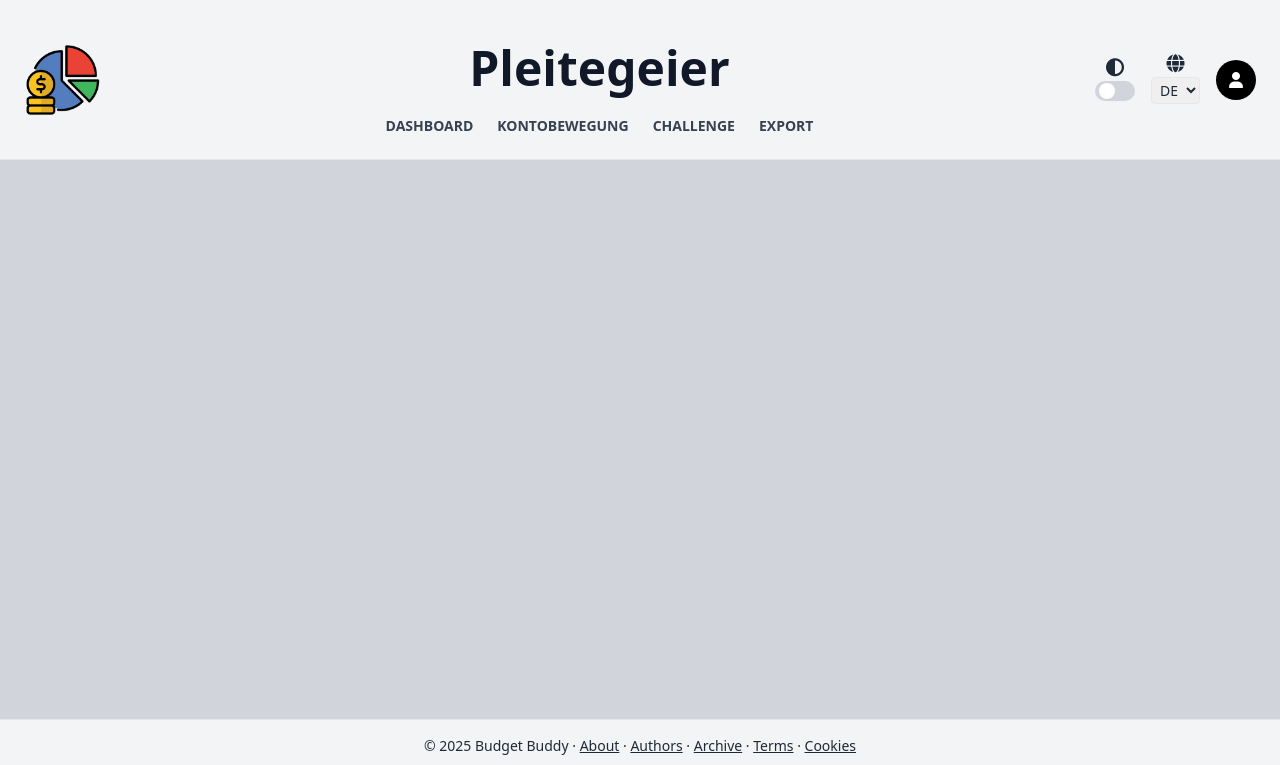
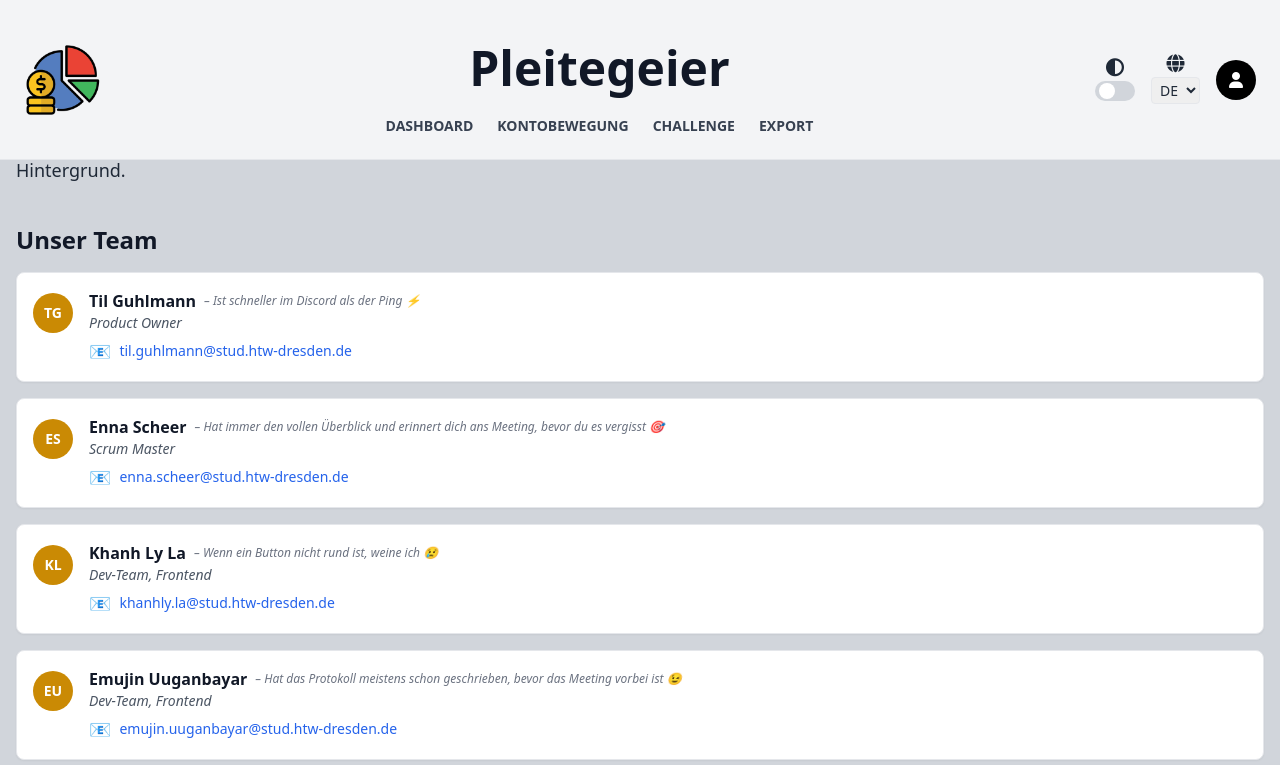
Before and after one commit to mark-schrader/FinanzTracker_, a Nuxt app in the folder src/nuxt-finanztracker_/: page /footerItem/authors in a window 1280 px wide. Shown: the top 765 px of the page. Built offline with nearby package versions, Linux system fonts and the light colour scheme.

Commit message:
add authors, cookies, about, terms

```diff
--- a/src/nuxt-finanztracker_/components/footer.vue
+++ b/src/nuxt-finanztracker_/components/footer.vue
@@ -6,11 +6,11 @@ const year = new Date().getFullYear() // Get the current year
   <footer class="border-t mt-12 py-4 text-center text-sm bg-gray-100">
     <p class="mb-2">
       © {{ year }} Budget Buddy ·
-      <NuxtLink to="/about" class="underline hover:text-yellow-600">About</NuxtLink> ·
-      <NuxtLink to="/authors" class="underline hover:text-yellow-600">Authors</NuxtLink> ·
-      <NuxtLink to="/archive" class="underline hover:text-yellow-600">Archive</NuxtLink> ·
-      <NuxtLink to="/terms" class="underline hover:text-yellow-600">Terms</NuxtLink> ·
-      <NuxtLink to="/cookies" class="underline hover:text-yellow-600">Cookies</NuxtLink>
+      <NuxtLink to="/footerItem/about" class="underline hover:text-yellow-600">About</NuxtLink> ·
+      <NuxtLink to="/footerItem/authors" class="underline hover:text-yellow-600">Authors</NuxtLink> ·
+      <NuxtLink to="/footerItem/archive" class="underline hover:text-yellow-600">Archive</NuxtLink> ·
+      <NuxtLink to="/footerItem/terms" class="underline hover:text-yellow-600">Terms</NuxtLink> ·
+      <NuxtLink to="/footerItem/cookies" class="underline hover:text-yellow-600">Cookies</NuxtLink>
     </p>
 
     <p>
--- /dev/null
+++ b/src/nuxt-finanztracker_/pages/footerItem/about.vue
@@ -0,0 +1,43 @@
+<script setup>
+useHead({
+  title: 'Über uns · Pleitegeier',
+  meta: [
+    { name: 'description', content: 'Erfahre mehr über das Ziel und die Idee hinter Pleitegeier.' }
+  ]
+})
+</script>
+
+<template>
+  <section class="container m-auto px-4 py-12">
+    <h1 class="text-3xl font-bold mb-6 text-yellow-700">Über Pleitegeier</h1>
+
+    <p class="text-lg text-gray-800 mb-6">
+      <strong>Pleitegeier</strong> ist eine Web-App, die von Studierenden für Studierende entwickelt wurde – mit dem Ziel,
+      das Finanzmanagement im Alltag einfacher, transparenter und zugänglicher zu gestalten. Die Anwendung hilft dabei, Einnahmen
+      und Ausgaben im Blick zu behalten, Budgets zu erstellen und langfristig bessere finanzielle Entscheidungen zu treffen.
+    </p>
+
+    <h2 class="text-2xl font-semibold text-gray-900 mt-10 mb-2">Unsere Motivation</h2>
+    <p class="text-gray-800 mb-6">
+      Viele Studierende haben Schwierigkeiten, ihre Finanzen zu überblicken – sei es wegen unregelmäßiger Einnahmen, unerwarteter
+      Kosten oder fehlender Struktur. Pleitegeier will genau hier ansetzen: mit einem klaren, intuitiven Interface und Tools, die Spaß machen
+      und gleichzeitig zum Nachdenken über das eigene Konsumverhalten anregen.
+    </p>
+
+    <h2 class="text-2xl font-semibold text-gray-900 mt-10 mb-2">Was macht Pleitegeier besonders?</h2>
+    <ul class="list-disc list-inside text-gray-800 space-y-2">
+      <li>Minimalistisches, responsives Design </li>
+      <li>Kategorisierte Budgetübersicht mit interaktiven Visualisierungen</li>
+      <li>Von Studierenden entwickelt – nah an der Zielgruppe</li>
+      <li>Datenschutzfreundlich </li>
+      <!-- bitte noch etw. hinzufügen oder ändern-->
+    </ul>
+
+    <h2 class="text-2xl font-semibold text-gray-900 mt-10 mb-2">Technologie</h2>
+    <p class="text-gray-800">
+      xxx <!-- bitte noch etw. hinzufügen-->
+    </p>
+
+    <p class="text-sm text-gray-500 mt-10">Letzte Aktualisierung: Juni 2025</p>
+  </section>
+</template>
--- /dev/null
+++ b/src/nuxt-finanztracker_/pages/footerItem/authors.vue
@@ -0,0 +1,66 @@
+<script setup>
+useHead({
+  title: 'Authors · Pleitegeier',
+  meta: [
+    { name: 'description', content: 'Lerne das Team hinter Pleitegeier kennen' }
+  ]
+})
+
+//Ihr könnt hier die Beschreibung bzw. fun fact anpassen
+const team = [
+  { name: 'Til Guhlmann', email: 'til.guhlmann@stud.htw-dresden.de', role: 'Product Owner', fun: 'Ist schneller im Discord als der Ping ⚡' },
+  { name: 'Enna Scheer', email: 'enna.scheer@stud.htw-dresden.de', role: 'Scrum Master', fun: 'Hat immer den vollen Überblick und erinnert dich ans Meeting, bevor du es vergisst 🎯' },
+  { name: 'Khanh Ly La', email: 'khanhly.la@stud.htw-dresden.de', role: 'Dev-Team, Frontend', fun: 'Wenn ein Button nicht rund ist, weine ich 😢' },
+  { name: 'Emujin Uuganbayar', email: 'emujin.uuganbayar@stud.htw-dresden.de', role: 'Dev-Team, Frontend', fun: 'Hat das Protokoll meistens schon geschrieben, bevor das Meeting vorbei ist 😉' },
+  { name: 'Mark Schrader', email: 'mark.schrader@stud.htw-dresden.de', role: 'Dev-Team, Backend', fun: 'Sorgt dafür, dass alles funktioniert – auch wenn es keiner sieht ✨' },
+  { name: 'Erik Vogt', email: 'erik.vogt@stud.htw-dresden.de', role: 'Dev-Team, Backend', fun: 'Findet Bugs, bevor sie entstehen 🐞' },
+  { name: 'Justus Müller', email: 'justus.mueller@stud.htw-dresden.de', role: 'Dev-Team, Backend', fun: 'Kein Bug zu groß, kein Bier zu kalt 🍺' },
+]
+</script>
+
+<template>
+  <section class="container m-auto px-4 py-12">
+    <h1 class="text-3xl font-bold mb-4 text-yellow-700">Wir sind Budget Buddy</h1>
+
+    <p class="text-lg mb-6 text-gray-800">
+      Pleitegeier ist eine smarte Plattform, die Studierenden hilft, ihre Finanzen im Griff zu behalten.
+      Unser Ziel ist es, das Finanzmanagement für junge Menschen einfacher, transparenter und nachhaltiger zu gestalten –
+      mit praktischen Tools, smarten Empfehlungen und einem starken Team im Hintergrund.
+    </p>
+
+    <h2 class="text-2xl font-semibold mt-10 mb-4 text-gray-900">Unser Team</h2>
+    <ul class="space-y-4">
+      <li
+        v-for="member in team"
+        :key="member.email"
+        class="border border-gray-200 rounded-lg p-4 shadow-sm bg-white flex items-start gap-4"
+      >
+        <!-- Avatar -->
+        <div
+          class="w-10 h-10 rounded-full bg-yellow-600 text-white flex items-center justify-center text-sm font-semibold mt-1"
+        >
+          {{ member.name.split(' ')[0][0] }}{{ member.name.split(' ')[1][0] }}
+        </div>
+
+        <!-- Informationen -->
+        <div>
+          <div class="flex flex-wrap items-center gap-2">
+            <strong class="text-gray-900 text-base">{{ member.name }}</strong>
+            <span class="text-xs text-gray-500 italic">– {{ member.fun }}</span>
+          </div>
+          <p class="text-sm text-gray-600 mb-1 italic">{{ member.role }}</p>
+          <div class="flex items-center gap-2 text-sm">
+            <span class="text-lg">📧</span>
+            <a :href="`mailto:${member.email}`" class="text-blue-600 hover:underline">
+              {{ member.email }}
+            </a>
+          </div>
+        </div>
+      </li>
+    </ul>
+
+    <p class="mt-12 text-sm text-gray-500 text-center">
+      Danke, dass du Pleitegeier verwendest!
+    </p>
+  </section>
+</template>
--- /dev/null
+++ b/src/nuxt-finanztracker_/pages/footerItem/cookies.vue
@@ -0,0 +1,38 @@
+<script setup>
+useHead({
+  title: 'Cookies · Pleitegeier',
+  meta: [
+    { name: 'description', content: 'Informationen zur Verwendung von Cookies auf Pleitegeier.' }
+  ]
+})
+</script>
+
+<template>
+  <section class="container m-auto px-4 py-12">
+    <h1 class="text-3xl font-bold mb-6 text-yellow-700">Cookies auf Pleitegeier</h1>
+
+    <p class="text-lg text-gray-800 mb-4">
+      Um dir die bestmögliche Nutzererfahrung zu bieten, verwendet Pleitegeier Cookies. Diese helfen uns,
+      unsere Website zu analysieren, Inhalte zu personalisieren und bestimmte Funktionen bereitzustellen.
+    </p>
+
+    <h2 class="text-2xl font-semibold text-gray-900 mt-10 mb-2">Welche Cookies verwenden wir?</h2>
+    <ul class="list-disc list-inside text-gray-700 space-y-2">
+      <li><strong>Essenzielle Cookies:</strong> Notwendig für die grundlegende Funktionalität der Website.</li>
+      <li><strong>Statistik-Cookies:</strong> Helfen uns, das Nutzerverhalten zu analysieren </li>
+      <li><strong>Funktionale Cookies:</strong> Merken sich deine Einstellungen und Präferenzen.</li>
+      <li><strong>xxxx:</strong> Hier kommt noch weitere Beschreibung....</li>
+      <!-- Bitte noch Beschreibung hinzufügen oder ändern -->
+    </ul>
+
+    <h2 class="text-2xl font-semibold text-gray-900 mt-10 mb-2">Wie kannst du Cookies verwalten?</h2>
+    <p class="text-gray-800 mb-4">
+      Du kannst Cookies jederzeit in den Einstellungen deines Browsers deaktivieren oder löschen.
+      Bitte beachte, dass dadurch manche Funktionen unserer Website eingeschränkt sein könnten.
+    </p>
+
+    <p class="text-sm text-gray-500 mt-10">
+      Letzte Aktualisierung: Juni 2025
+    </p>
+  </section>
+</template>
--- /dev/null
+++ b/src/nuxt-finanztracker_/pages/footerItem/terms.vue
@@ -0,0 +1,43 @@
+<script setup>
+useHead({
+  title: 'Nutzungsbedingungen · Pleitegeier',
+  meta: [
+    { name: 'description', content: 'Nutzungsbedingungen für die Nutzung der Plattform Pleitegeier.' }
+  ]
+})
+</script>
+
+<template>
+  <section class="container m-auto px-4 py-12">
+    <h1 class="text-3xl font-bold mb-6 text-yellow-700">Nutzungsbedingungen</h1>
+
+    <p class="text-lg text-gray-800 mb-4">
+      Mit der Nutzung der Website <strong>Pleitegeier</strong> erklärst du dich mit den folgenden Bedingungen einverstanden.
+      Bitte lies sie sorgfältig durch.
+    </p>
+
+    <h2 class="text-2xl font-semibold text-gray-900 mt-8 mb-2">1. Allgemeines</h2>
+    <p class="text-gray-800 mb-4">
+      xxx
+    </p>
+
+    <h2 class="text-2xl font-semibold text-gray-900 mt-8 mb-2">2. Inhalte und Daten</h2>
+    <p class="text-gray-800 mb-4">
+      xxx
+    </p>
+
+    <h2 class="text-2xl font-semibold text-gray-900 mt-8 mb-2">3. Datenschutz</h2>
+    <p class="text-gray-800 mb-4">
+      Informationen zur Verarbeitung personenbezogener Daten findest du in unserer <NuxtLink to="/footerItem/cookies" class="text-blue-600 underline hover:text-yellow-600">Cookies</NuxtLink>.
+    </p>
+
+    <h2 class="text-2xl font-semibold text-gray-900 mt-8 mb-2">4. Änderungen</h2>
+    <p class="text-gray-800 mb-4">
+      Wir behalten uns vor, diese Nutzungsbedingungen jederzeit zu ändern. Die aktuelle Version ist immer auf dieser Seite einsehbar.
+    </p>
+
+    <p class="text-sm text-gray-500 mt-10">
+      Letzte Aktualisierung: Juni 2025
+    </p>
+  </section>
+</template>
```
